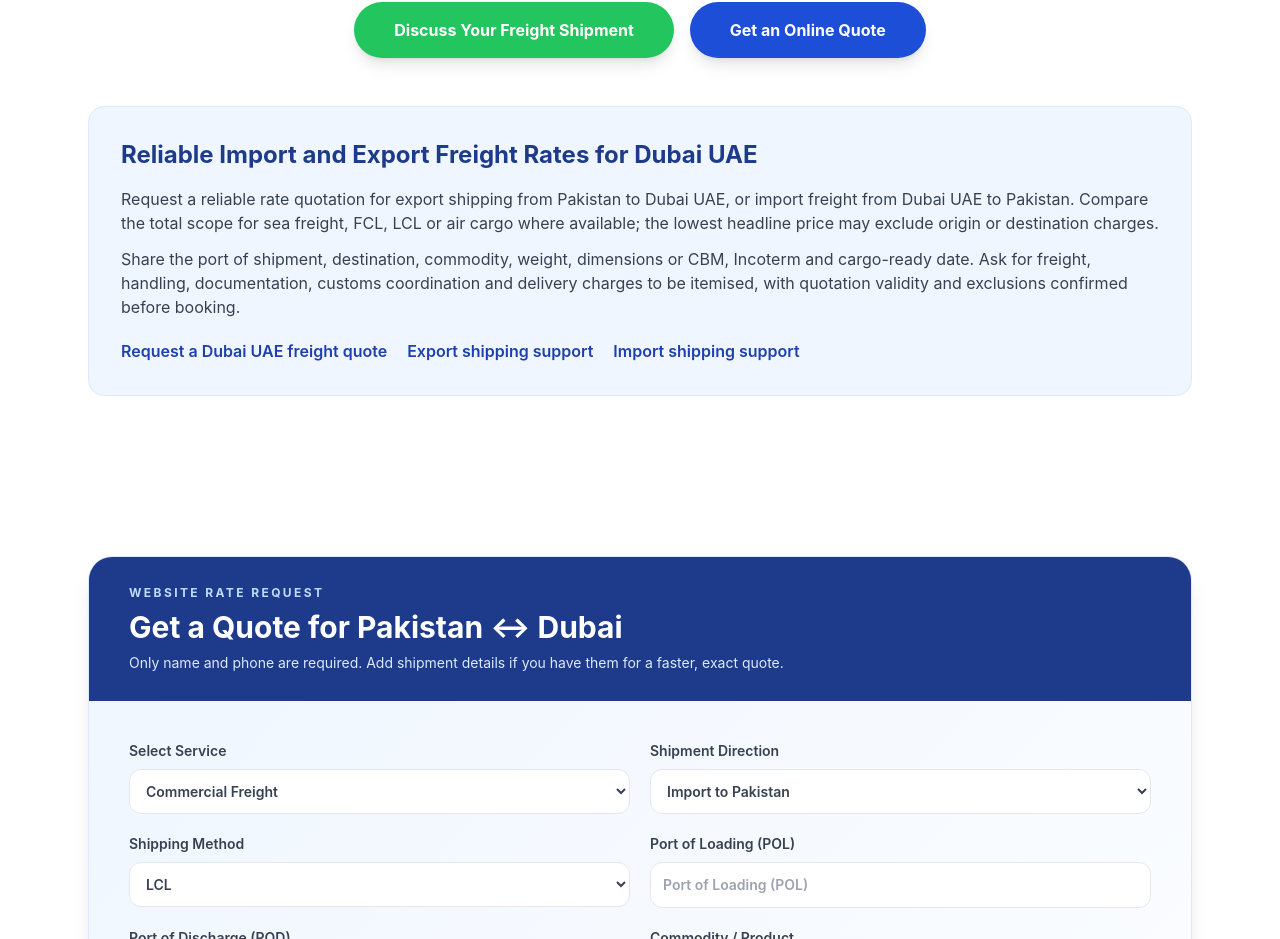
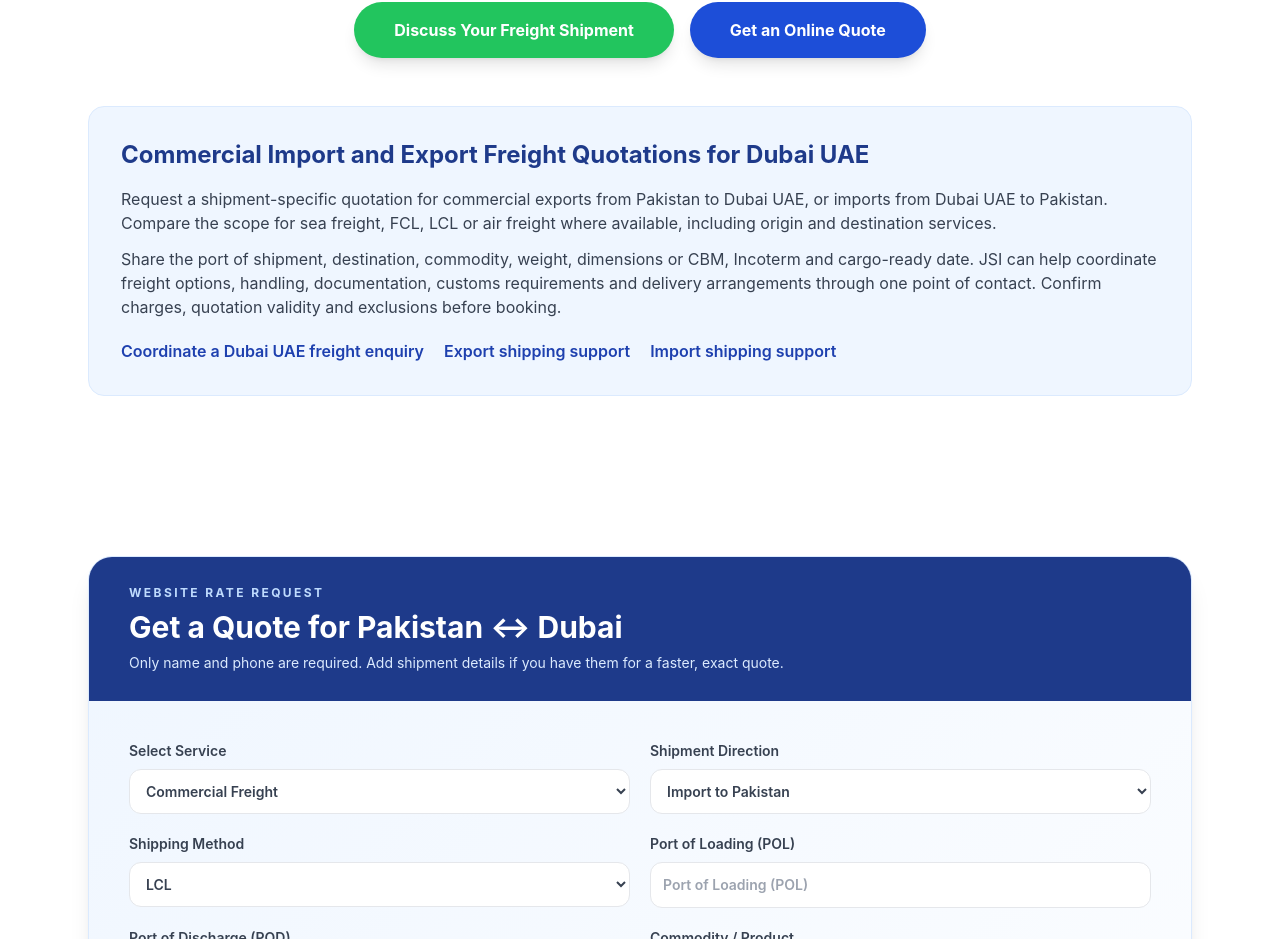
Before and after one commit to ubaidking1/JJ, a Next.js app: page /cargo-karachi-dubai in a window 1280 px wide. Shown: the part 2233-3172 px from the top of the page. Built offline with nearby package versions, Linux system fonts and the light colour scheme.

Commit message:
Clarify route quotation and end-to-end coordination copy

```diff
--- a/components/RouteRateSection.tsx
+++ b/components/RouteRateSection.tsx
@@ -1,9 +1,9 @@
 import Link from "next/link";
 export default function RouteRateSection({ destination }: { destination: string }) {
  return <section className="my-12 rounded-2xl border border-blue-100 bg-blue-50 p-6 md:p-8">
-  <h2 className="text-2xl font-bold text-blue-900">Reliable Import and Export Freight Rates for {destination}</h2>
-  <p className="mt-4 text-gray-700">Request a reliable rate quotation for export shipping from Pakistan to {destination}, or import freight from {destination} to Pakistan. Compare the total scope for sea freight, FCL, LCL or air cargo where available; the lowest headline price may exclude origin or destination charges.</p>
-  <p className="mt-3 text-gray-700">Share the port of shipment, destination, commodity, weight, dimensions or CBM, Incoterm and cargo-ready date. Ask for freight, handling, documentation, customs coordination and delivery charges to be itemised, with quotation validity and exclusions confirmed before booking.</p>
-  <div className="mt-5 flex flex-wrap gap-5 font-semibold text-blue-800"><Link href="#smart-quote">Request a {destination} freight quote</Link><Link href="/export-from-pakistan/">Export shipping support</Link><Link href="/import-to-pakistan/">Import shipping support</Link></div>
+  <h2 className="text-2xl font-bold text-blue-900">Commercial Import and Export Freight Quotations for {destination}</h2>
+  <p className="mt-4 text-gray-700">Request a shipment-specific quotation for commercial exports from Pakistan to {destination}, or imports from {destination} to Pakistan. Compare the scope for sea freight, FCL, LCL or air freight where available, including origin and destination services.</p>
+  <p className="mt-3 text-gray-700">Share the port of shipment, destination, commodity, weight, dimensions or CBM, Incoterm and cargo-ready date. JSI can help coordinate freight options, handling, documentation, customs requirements and delivery arrangements through one point of contact. Confirm charges, quotation validity and exclusions before booking.</p>
+  <div className="mt-5 flex flex-wrap gap-5 font-semibold text-blue-800"><Link href="#smart-quote">Coordinate a {destination} freight enquiry</Link><Link href="/export-from-pakistan/">Export shipping support</Link><Link href="/import-to-pakistan/">Import shipping support</Link></div>
  </section>;
 }
```
